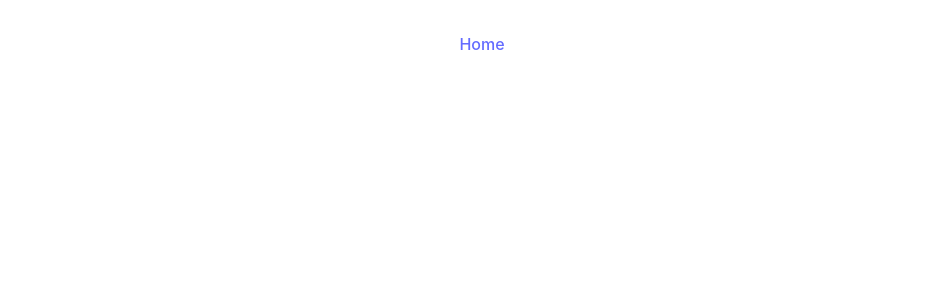
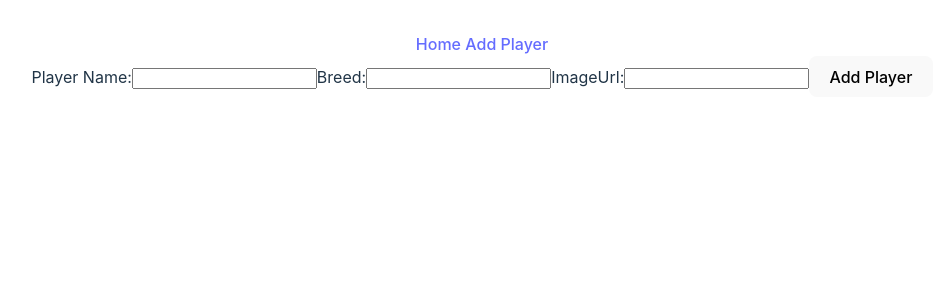
Before and after one commit to MikeyJaay/B29-Puppy-Bowl-React, a React (Vite) app: page /NewPlayerForm in a window 1280 px wide. Before the commit this address had no page. Shown: the top 300 px of the page, without its empty margins (158-1102 px from the left). Built offline with nearby package versions, Linux system fonts and the light colour scheme.

Commit message:
added form to add new players

```diff
--- a/src/App.jsx
+++ b/src/App.jsx
@@ -1,6 +1,7 @@
 import { Routes, Route } from "react-router-dom";
 import AllPlayers from "./components/AllPlayers";
 import SinglePlayer from './components/SinglePlayer'
+import NewPlayerForm from "./components/NewPlayerForm";
 
 import './App.css'
 import NavBar from './components/Navbar'
@@ -9,10 +10,13 @@ function App() {
   return (
     <>
       <NavBar />
+      <main>
       <Routes>
           <Route path='/' element={<AllPlayers/>} />
           <Route path='/players/:id' element={<SinglePlayer />} />
+          <Route path='/NewPlayerForm' element={<NewPlayerForm />} />
       </Routes>
+      </main>
     </>
   )
 }
--- a/src/components/Navbar.jsx
+++ b/src/components/Navbar.jsx
@@ -3,5 +3,6 @@ import { Link } from 'react-router-dom'
 export default function NavBar() {
   return <nav>
     <Link to="/">Home</Link>
+    <Link to="/NewPlayerForm"> Add Player </Link>
   </nav>
 }
--- a/src/components/NewPlayerForm.jsx
+++ b/src/components/NewPlayerForm.jsx
@@ -1,3 +1,51 @@
+import { useState } from "react";
+import axios from "axios";
+import { useNavigate } from "react-router-dom";
+
 export default function NewPlayerForm() {
-    return <div>NewPlayerForm</div>
+  const [name, setName] = useState('');
+  const [breed, setBreed] = useState('');
+  const [imageUrl, setImageUrl] = useState('');
+
+  const navigate = useNavigate();
+
+  async function handleSumbit(event) {
+    event.preventDefault(); // STOP PAGE REFRESH
+
+    const payload = {
+    name,
+    breed,
+    imageUrl
+      }
+
+    try {
+      const { data } = await axios.post('https://fsa-puppy-bowl.herokuapp.com/api/mikey-jaay/players', payload);
+      console.log('ADDED ITEM', data);
+
+    } catch (err) {
+      console.error(err);
+    }
   }
+
+
+  return (
+    <form onSubmit={handleSumbit}>
+      <label>
+        Player Name:
+        <input value={name} onChange={(e) => setName(e.target.value)} />
+      </label>
+
+      <label>
+        Breed:
+        <input value={breed} onChange={(e) => setBreed(e.target.value)} />
+      </label>
+
+      <label>
+        ImageUrl:
+        <input value={imageUrl} onChange={(e) => setImageUrl(e.target.value)} />
+      </label>
+
+      <button type='submit'>Add Player</button>
+    </form>
+  );
+}
```
Also changed, not shown: src/App.css (line endings or trailing spaces).
